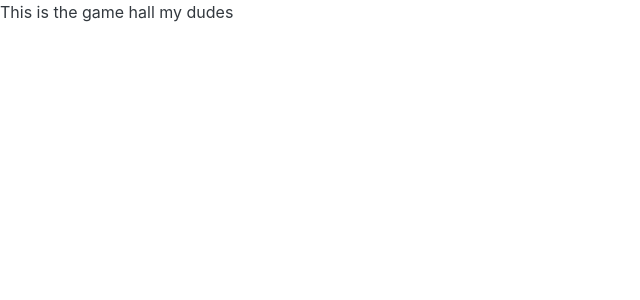
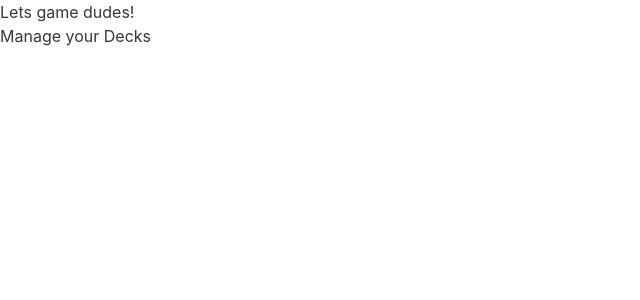
Before and after one commit to nheinbaugh/gemp-lotr-ui, a React (Vite) app: page /hall in a window 1280 px wide. Shown: the top 300 px of the page, without its empty margins (0-640 px from the left). Built offline with nearby package versions, Linux system fonts and the light colour scheme.

Commit message:
starting work on the filter component

```diff
--- a/src/common/providers/Routes.provider.tsx
+++ b/src/common/providers/Routes.provider.tsx
@@ -1,4 +1,5 @@
 import { createBrowserRouter } from 'react-router-dom';
+import DeckManager from '../../pages/DeckManager/DeckManager';
 import GameHall from '../../pages/GameHall/GameHall';
 import Login from '../../pages/Landing/components/Login/Login';
 import Registration from '../../pages/Landing/components/Registration/Registration';
@@ -23,4 +24,8 @@ export default createBrowserRouter([
     path: '/hall',
     element: <GameHall />,
   },
+  {
+    path: '/decks',
+    element: <DeckManager />,
+  },
 ]);
--- /dev/null
+++ b/src/pages/DeckManager/DeckManager.tsx
@@ -0,0 +1,5 @@
+function DeckManager() {
+  return <>This is where you could (I suppose) manage your decks</>;
+}
+
+export default DeckManager;
--- a/src/pages/GameHall/GameHall.tsx
+++ b/src/pages/GameHall/GameHall.tsx
@@ -1,3 +1,13 @@
+import { Typography } from '@mui/joy';
+import { Link } from 'react-router-dom';
+
 export default function GameHall() {
-  return <div>This is the game hall my dudes</div>;
+  return (
+    <>
+      <span>Lets game dudes!</span>
+      <Typography>
+        <Link to="/decks">Manage your Decks</Link>
+      </Typography>
+    </>
+  );
 }
--- a/src/pages/Landing/components/Registration/types/client-validation/account-validation-errors.constants.ts
+++ b/src/pages/Landing/components/Registration/types/client-validation/account-validation-errors.constants.ts
@@ -1,3 +1,3 @@
-export const invalidLength = 'Lenght of login is a bummer';
+export const invalidLength = 'Login must be between 3 and 10 characters';
 export const invalidLoginCharacters = 'Login contains invalid characters';
 export const unavailableUserName = 'Please select a different username';
--- a/src/pages/Landing/components/Registration/types/client-validation/create-account-validation.functions.ts
+++ b/src/pages/Landing/components/Registration/types/client-validation/create-account-validation.functions.ts
@@ -44,8 +44,9 @@ export const isValidAccount = (
     return errors;
   }
   const isValidLogin = isLoginValid(login);
-  if (!isValidLogin.success) {
-    return defaultRegisrationErrorState();
+  if (!isValidLogin.success && isValidLogin.error) {
+    // this is what bums me out, it should be able to infer that no success means an error is there
+    return isValidLogin.error;
   }
 
   return errors;
```
